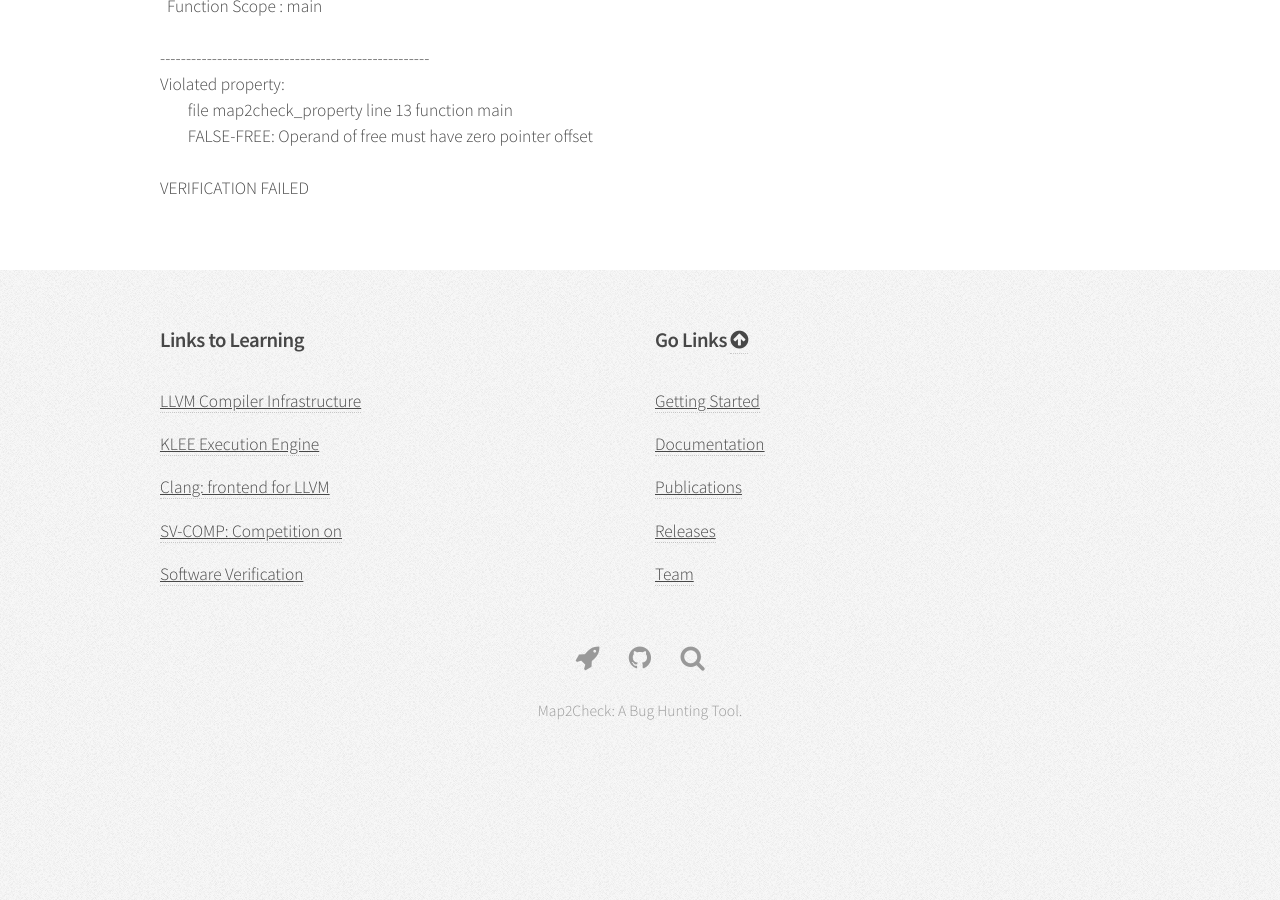
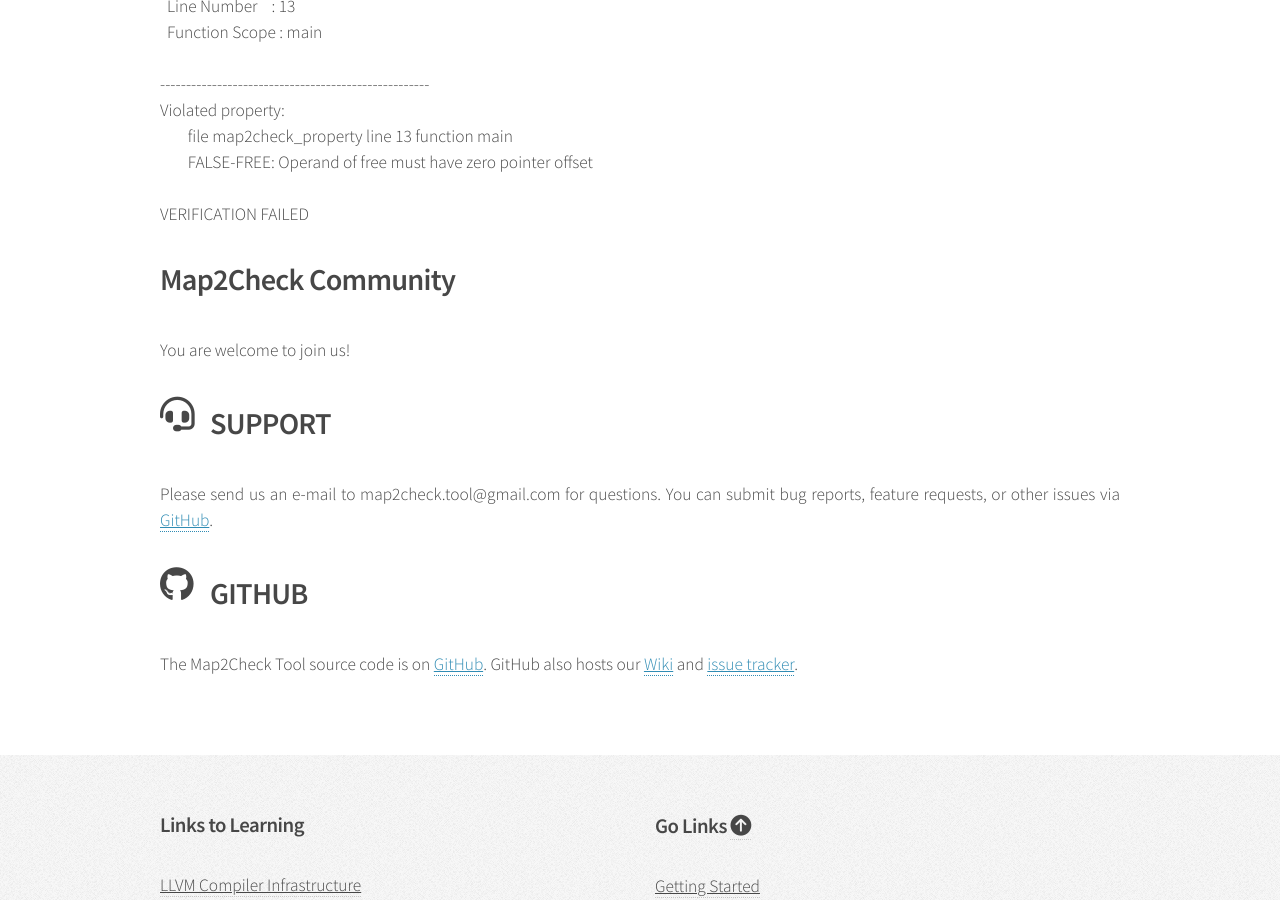
Before and after one commit to map2check/map2check.github.io, a Jekyll site: the page built from documentation.html, in a window 1280 px wide and 900 px high, scrolled down 4617 px. Built offline with Jekyll 4.4.1, drawn with Linux system fonts in a browser that asks for light colours; nearby versions of some CDN libraries; before the commit the page ends 5424 px from its top, so only the background shows below that.

Commit message:
Added community
Signed-off-by: Herbert Rocha <herberthb12@gmail.com>

```diff
--- a/_includes/header.html
+++ b/_includes/header.html
@@ -26,6 +26,7 @@
 			<link rel="stylesheet" href="{{ site.baseurl }}/assets/css/style-wide.css" />
 		</noscript>
 		<!--[if lte IE 8]><link rel="stylesheet" href="{{ site.baseurl }}/assets/css/ie/v8.css" /><![endif]-->
+		<script src="https://kit.fontawesome.com/f413eaf058.js" crossorigin="anonymous"></script>
 	</head>
 	<body>
 
--- a/documentation.html
+++ b/documentation.html
@@ -10,7 +10,7 @@
 
 				<!-- Content -->
 
-					<article>
+					<div>
 						<header>
 							<h2>Overview of Map2Check</h2>
 							<p>Map2Check Options</p>
@@ -25,6 +25,9 @@
                             <li>
                                 <a href="#map_sample">Map2Check First Example</a>
                             </li>
+                            <li>
+                              <a href="#map_community">Map2Check Community</a>
+                          </li>
                         </ul>
 
                         <!-- Each content -->
@@ -211,6 +214,43 @@
 </pre>
 </figure>
 </br>
+
+<!-- Each content -->
+<h2 id="map_community">Map2Check Community</h2>
+<p style="text-align:justify">
+You are welcome to join us!
+</p>
+
+<div style="width: 50px; float: left;">
+  <i class="fas fa-headset fa-2x"></i>
+</div>
+<div>
+  <h2>SUPPORT</h2>
+</di>
+<p style="text-align:justify">
+Please send us an e-mail to map2check.tool@gmail.com for questions.
+You can submit bug reports, feature requests, or other issues via <a href="https://github.com/hbgit/Map2Check/issues">GitHub</a>.
+</p>
+
+
+<div style="width: 50px; float: left;">
+  <i class="fab fa-github fa-2x"></i>
+</div>
+<div>
+  <h2>GITHUB</h2>
+</di>
+<p style="text-align:justify">
+The Map2Check Tool source code is on <a href="https://github.com/hbgit/Map2Check">GitHub</a>.
+GitHub also hosts our <a href="https://github.com/hbgit/Map2Check/wiki">Wiki</a> and <a href="https://github.com/hbgit/Map2Check/issues">issue tracker</a>.
+</p>
+
+
+
+
+
+
+
+
 </br>
                     </div>
 
```
Also changed, not shown: index.html (+4 -3 lines).
